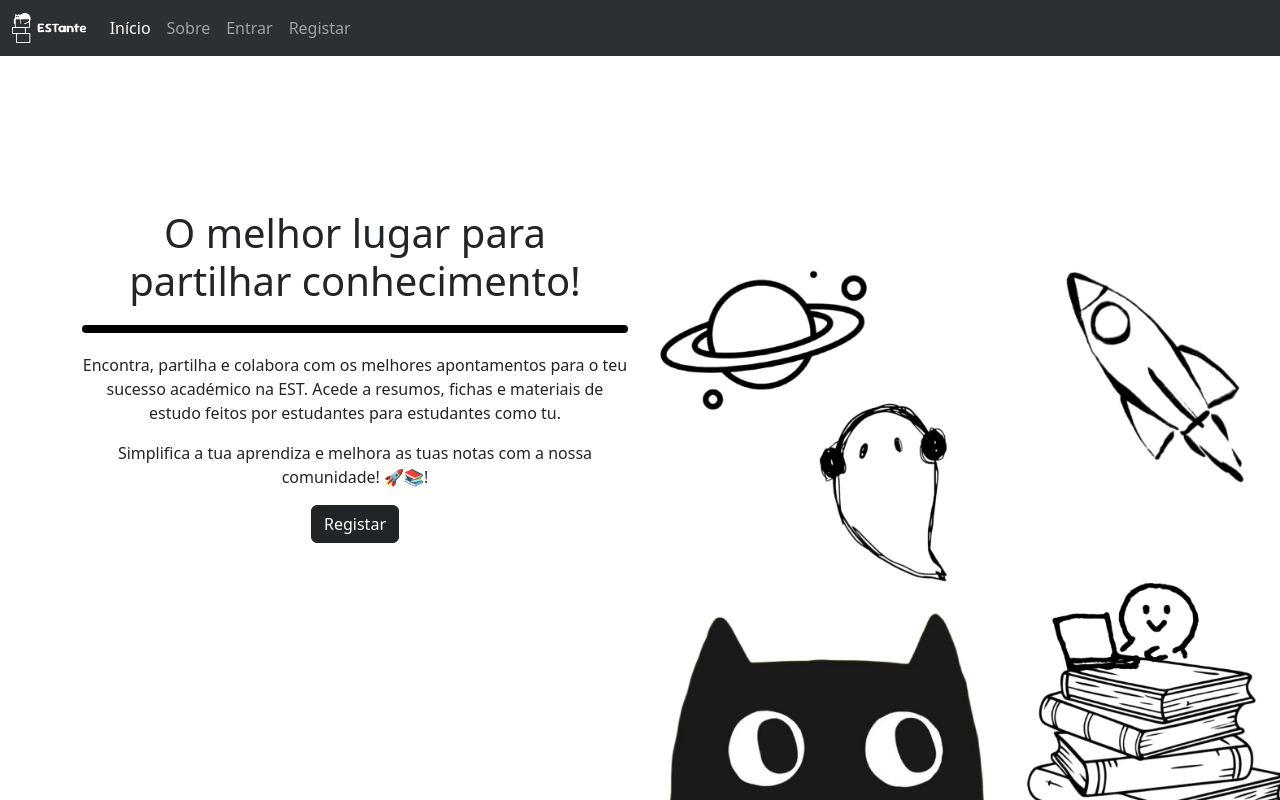
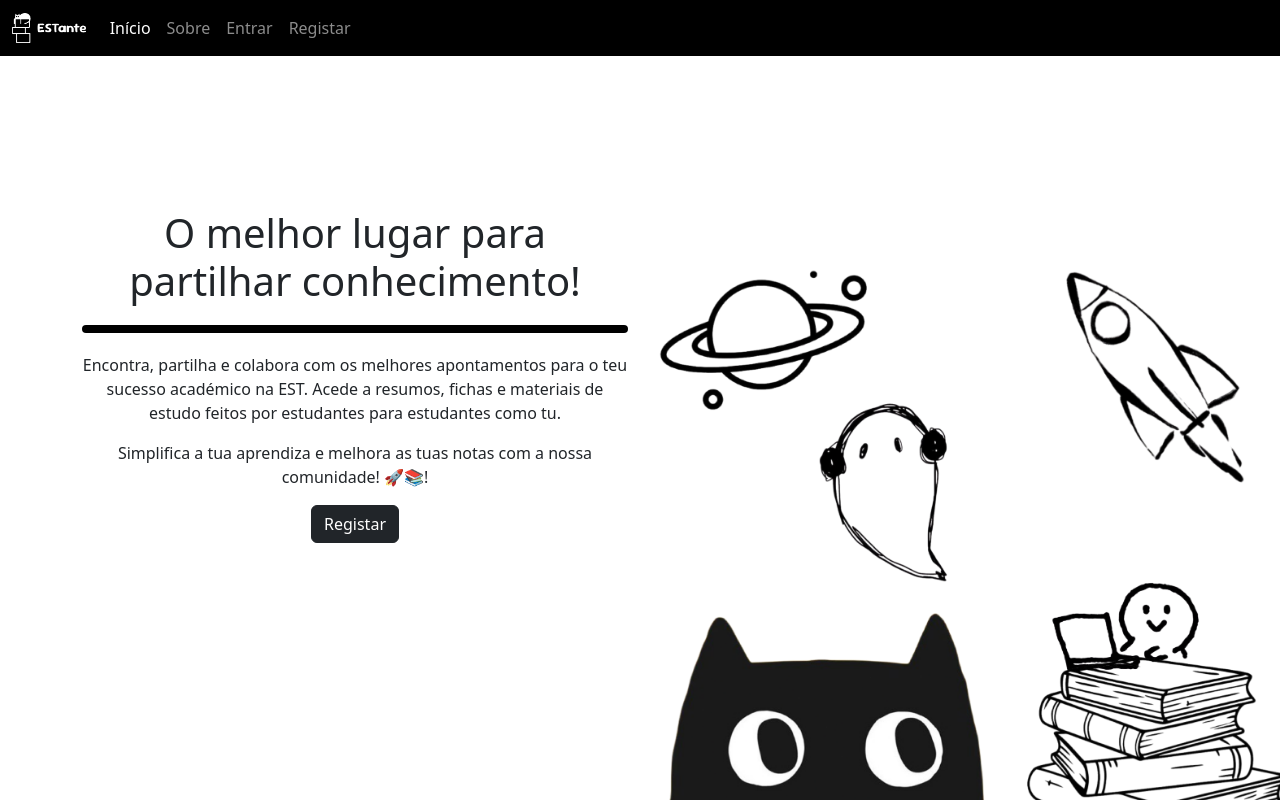
Before and after one commit to Vaaljel/estante_project, a PHP site: page /index.php in a window 1280 px wide. Run offline with PHP 8.4, Linux system fonts and the light colour scheme.

Commit message:
Arranjei a cor ;)

```diff
--- a/nav.php
+++ b/nav.php
@@ -1,12 +1,11 @@
-
 <header>
   <link href="https://cdn.jsdelivr.net/npm/bootstrap@5.3.3/dist/css/bootstrap.min.css" rel="stylesheet" integrity="sha384-QWTKZyjpPEjISv5WaRU9OFeRpok6YctnYmDr5pNlyT2bRjXh0JMhjY6hW+ALEwIH" crossorigin="anonymous">
   <script src="https://cdn.jsdelivr.net/npm/bootstrap@5.3.3/dist/js/bootstrap.bundle.min.js" integrity="sha384-YvpcrYf0tY3lHB60NNkmXc5s9fDVZLESaAA55NDzOxhy9GkcIdslK1eN7N6jIeHz" crossorigin="anonymous"></script>
 
-<nav class="navbar navbar-expand-lg bg-body-tertiary" data-bs-theme="dark">
+  <nav class="navbar navbar-expand-lg" data-bs-theme="dark" style="background-color: black;">
     <div class="container-fluid">
       <a class="navbar-brand" href="index.php">
-<img src="/img/logo-nav.png" height='30'  />
+        <img src="/img/logo-nav.png" height='30' />
       </a>
       <button class="navbar-toggler" type="button" data-bs-toggle="collapse" data-bs-target="#navbarNav" aria-controls="navbarNav" aria-expanded="false" aria-label="Toggle navigation">
         <span class="navbar-toggler-icon"></span>
@@ -14,16 +13,16 @@
       <div class="collapse navbar-collapse" id="navbarNav">
         <ul class="navbar-nav">
           <li class="nav-item">
-          <a class="nav-link <?=($pagina == 'index')?'active':''?>" aria-current="page" href="index.php">Início</a>
+            <a class="nav-link <?= ($pagina == 'index') ? 'active' : '' ?>" aria-current="page" href="index.php">Início</a>
           </li>
-        <li class="nav-item" >
-          <a class="nav-link <?=($pagina == 'sobre')?'active':''?>" href="sobre.php">Sobre</a>
+          <li class="nav-item">
+            <a class="nav-link <?= ($pagina == 'sobre') ? 'active' : '' ?>" href="sobre.php">Sobre</a>
           </li>
           <li class="nav-item ">
-          <a class="nav-link <?=($pagina == 'login')?'active':''?>" href="login.php">Entrar</a>
+            <a class="nav-link <?= ($pagina == 'login') ? 'active' : '' ?>" href="login.php">Entrar</a>
           </li>
           <li class="nav-item ">
-          <a class="nav-link <?=($pagina == 'registar')?'active':''?>" href="registar.php">Registar</a>
+            <a class="nav-link <?= ($pagina == 'registar') ? 'active' : '' ?>" href="registar.php">Registar</a>
           </li>
 
         </ul>
```
Lines whose indentation alone changed are shown as unchanged.
